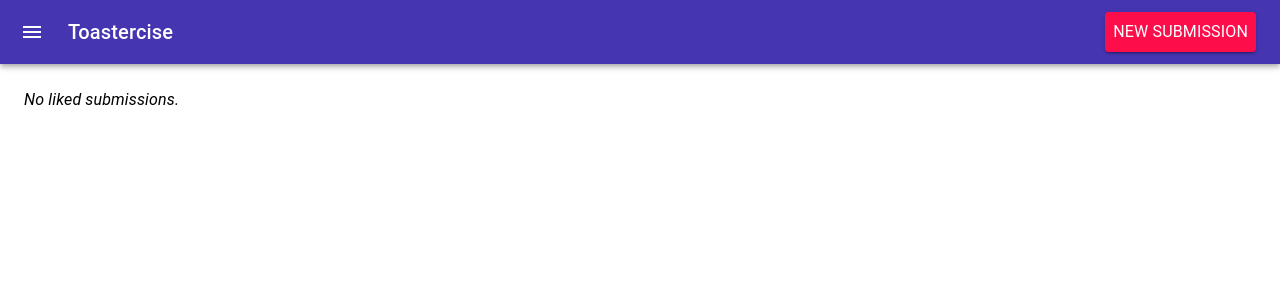
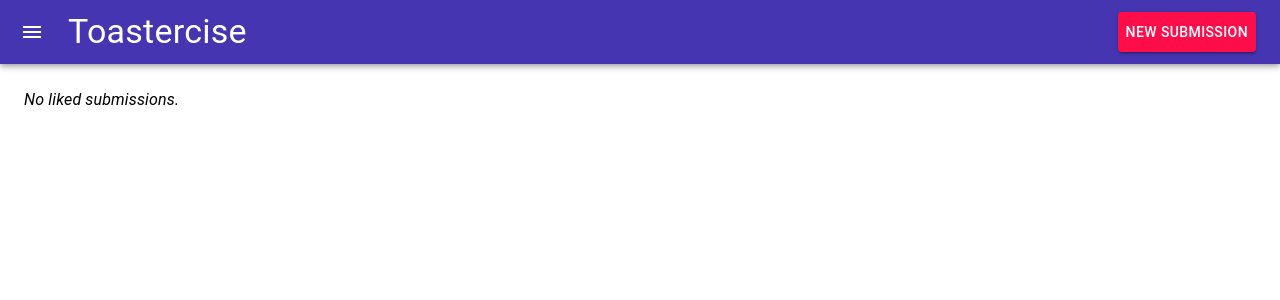
Before and after one commit to paolo-g/toastercise, a React (Create React App) app in the folder frontend/toast/: page / in a window 1280 px wide. Shown: the top 300 px of the page. Built offline with nearby package versions, Linux system fonts and the light colour scheme; what chance would draw is missing.

Commit message:
getting the font sizes closer to prototype.png

```diff
--- a/frontend/toast/src/Header.js
+++ b/frontend/toast/src/Header.js
@@ -40,7 +40,7 @@ export default function Header() {
             </IconButton>
             <Typography
               color="common.white"
-              variant="h6"
+              variant="h4"
               sx={{flexGrow: 1}}
             >
               Toastercise
--- a/frontend/toast/src/components/Submission/NewSubmissionButton.js
+++ b/frontend/toast/src/components/Submission/NewSubmissionButton.js
@@ -28,7 +28,7 @@ const NewSubmissionButton = () => {
         onClick={() => createMockFormSubmission()}
         sx={{padding: 1}}
       >
-        <Typography color="primary">
+        <Typography color="primary" variant="button" display="block">
           New Submission
         </Typography>
       </Button>
--- a/frontend/toast/src/components/Submissions/Liked.js
+++ b/frontend/toast/src/components/Submissions/Liked.js
@@ -62,7 +62,7 @@ const Liked = () => {
     {
       (globalState.likedSubmissions !== undefined && globalState.likedSubmissions.length) ?
         <Box>
-          <Typography role="submission-header" variant="h3">
+          <Typography role="submission-header" variant="h5">
           {
             likedStatus
           }
```
